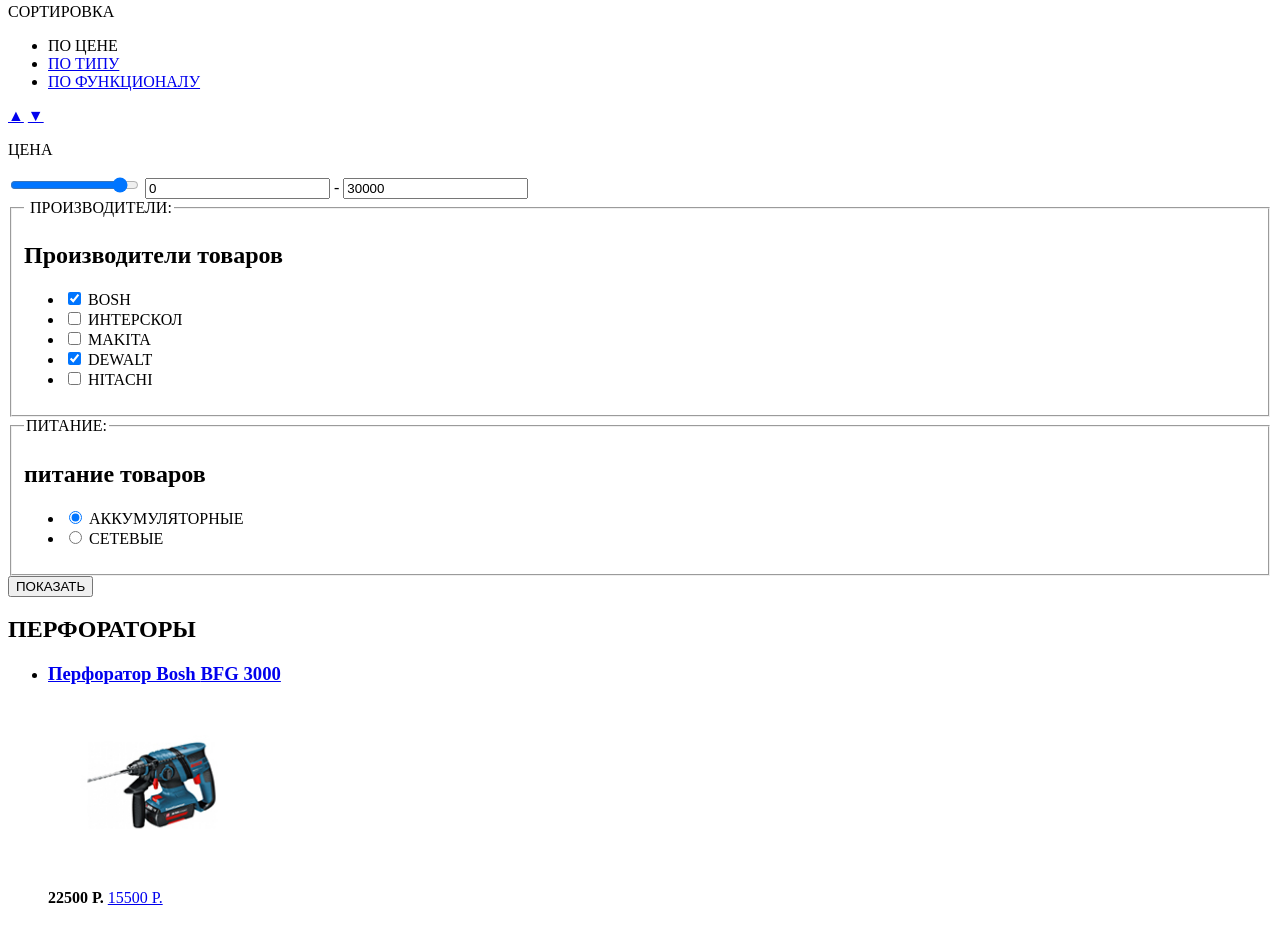
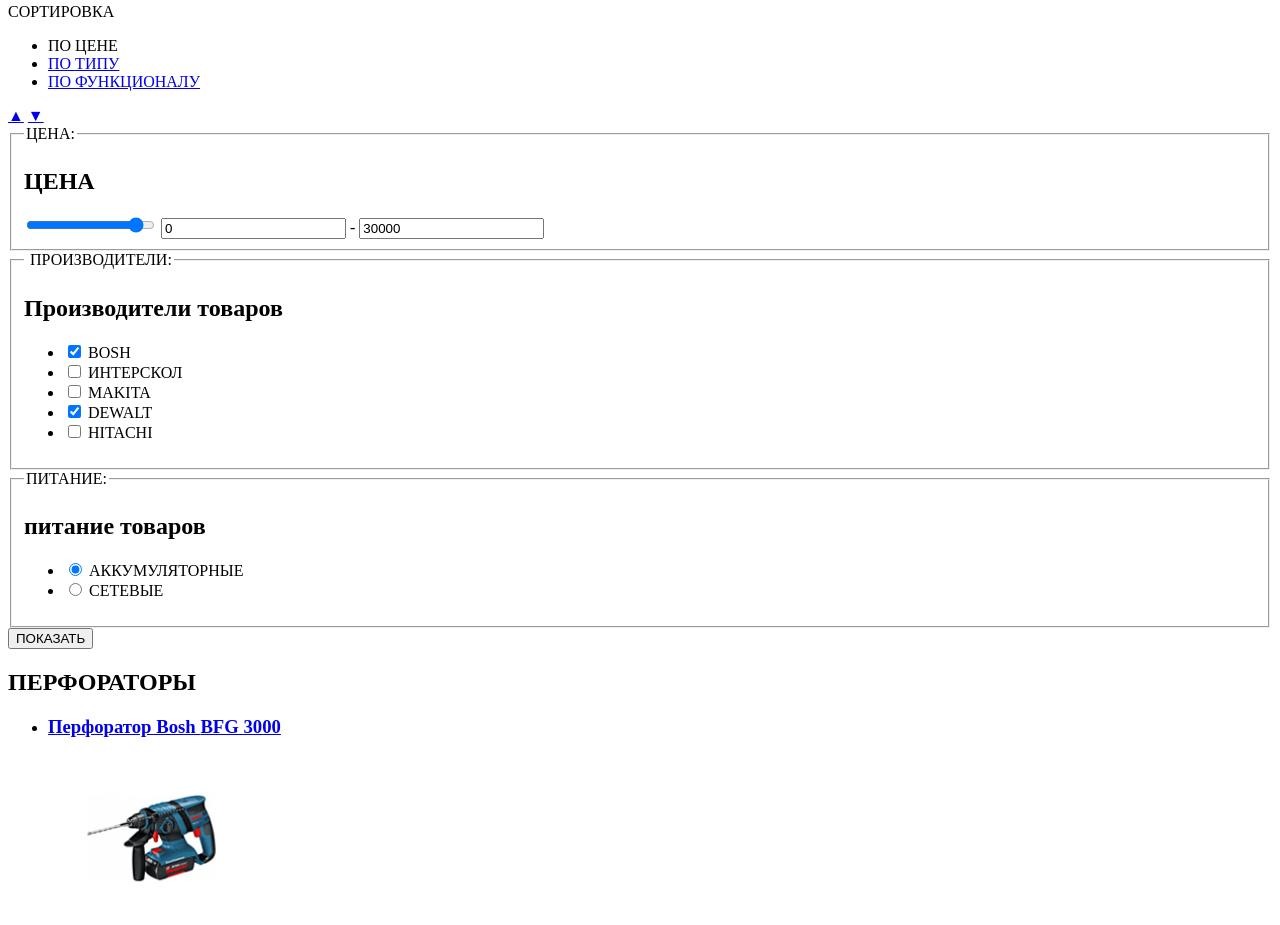
Before and after one commit to Aleksa-Drozdova/261121-technomart-24, a plain HTML site: page catalog.html in a window 1280 px wide. Shown: the part 780-1705 px from the top of the page. Drawn offline with Linux system fonts and the light colour scheme.

Commit message:
Бонусное задание: завершаем разметку личного проекта

```diff
--- a/catalog.html
+++ b/catalog.html
@@ -149,12 +149,18 @@
         <a class="up" href="#">&#9650;</a>
         <a class="up" href="#">&#9660;</a>
       </div>
-      <div class="price-div-left">
-        <p class="price-filter"> ЦЕНА </p>
-        <input type="range" min="0" max="30000" step="1" value="27000" class="filter-grey">
-        <input class="price-range" type="text" min="0" max="3000" step="1" value="0" class="filter-grey">
-        -
-        <input class="price-range" type="text" min="0" max="3000" step="1" value="30000" class="filter-grey">
+      <div class="filters-left">
+        <form class="price-filter" method="get" action="https://echo.htmlacademy.ru">
+          <fieldset>
+            <h2 class="visually-hidden">ЦЕНА</h2>
+            <legend>ЦЕНА:</legend>
+
+            <input type="range" min="0" max="30000" step="1" value="27000" class="filter-grey">
+            <input class="price-range" type="text" min="0" max="30000" step="1" value="0" class="filter-grey">
+            -
+            <input class="price-range" type="text" min="0" max="30000" step="1" value="30000" class="filter-grey">
+          </fieldset>
+        </form>
       </div>
       <div class="filters-left">
         <form class="filter" method="get" action="https://echo.htmlacademy.ru">
```
Also changed, not shown: index.html (+7 -6 lines).
